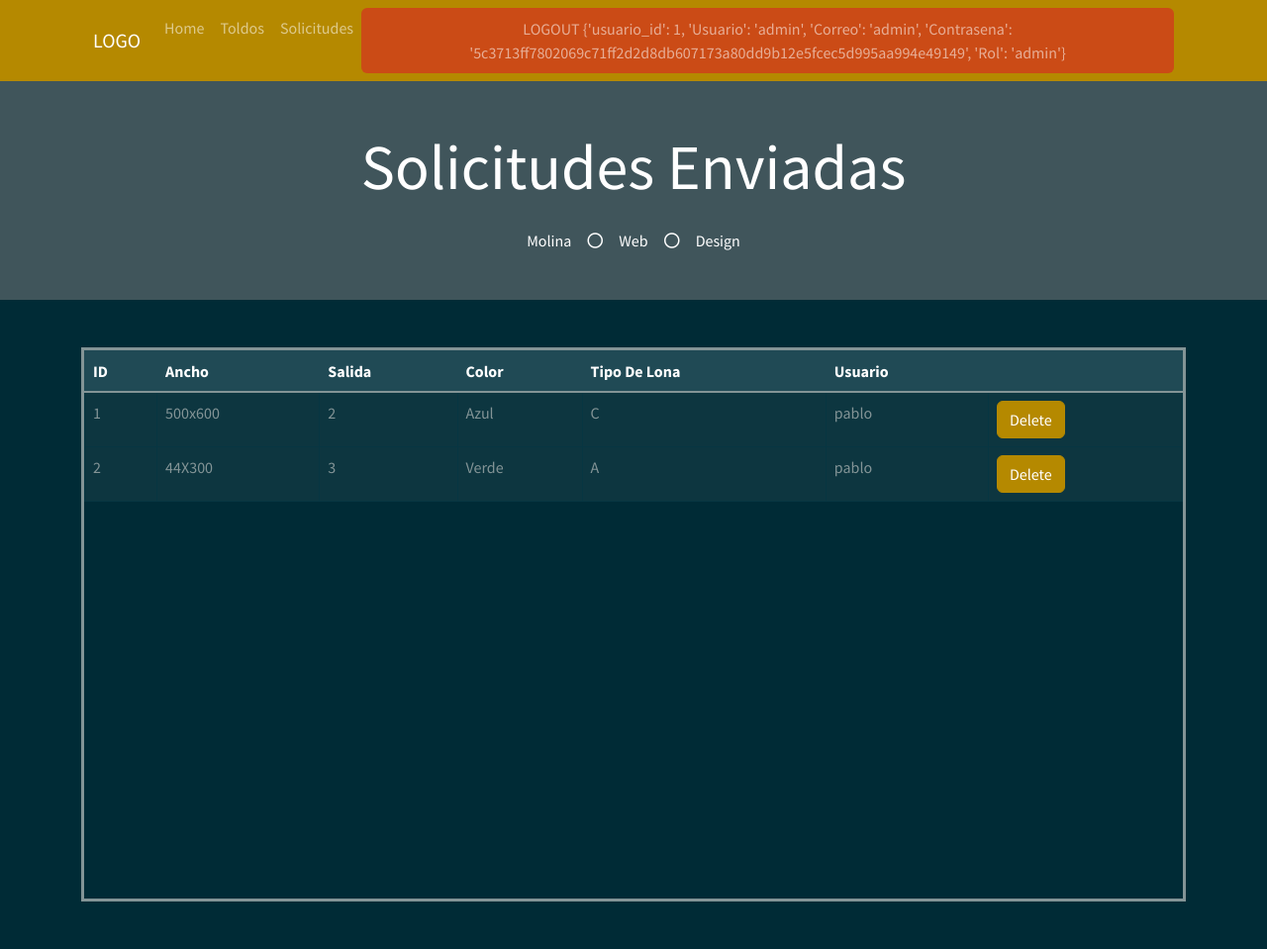
After one commit to pmolina4/MolinaWebDesign, a Flask app: page /solicitudes in a window 1280 px wide. The commit adds this page. Shown: the whole page at 99% size. Run offline with Flask 3, Linux system fonts and the light colour scheme; a user stored in the database is signed in; some libraries are stand-ins or nearby versions.

Commit message:
solicitudes usuario
solicitues usuairo

```diff
--- a/MolinaWebDesign/myapp/models.py
+++ b/MolinaWebDesign/myapp/models.py
@@ -122,6 +122,17 @@ def init_db(app) -> dict[str, Callable]:
         db.session.add(presupuestoToldo)
         db.session.commit()
 
+
+    # ------------- FUNCIONES DE Solicitudes  -----------
+
+    def list_solicitudes() -> list[PresupuestoToldo]:
+        solicitudes = PresupuestoToldo.query.all()
+        return [solicitud for solicitud in solicitudes]
+
+
+
+
+
     # create_all es un método de Flask-alchemy que crea la tabla con sus campos
     db.create_all()
 
@@ -136,6 +147,7 @@ def init_db(app) -> dict[str, Callable]:
         "update_toldo" : update_toldo,
         "find_login" : find_login,
         "find_admin" : find_admin,
-        "create_presupuestoT" : create_presupuestoT
+        "create_presupuestoT" : create_presupuestoT,
+        "list_solicitudes" : list_solicitudes
 
     }
--- a/MolinaWebDesign/myapp/templates/includes/navbar_user.html
+++ b/MolinaWebDesign/myapp/templates/includes/navbar_user.html
@@ -14,10 +14,13 @@
                 <div class="collapse navbar-collapse" id="navbarSupportedContent">
                     <ul class="navbar-nav ms-auto mb-2 mb-lg-0">
                         <li class="nav-item">
-                            <a class="nav-link " aria-current="page" href="">Home</a>
+                            <a class="nav-link " aria-current="page" href="/toldo_user">Home</a>
                         </li>
                         <li class="nav-item">
-                            <a class="nav-link" href="#">Toldos</a>
+                            <a class="nav-link" href="/toldo_user">Toldos</a>
+                        </li>
+                        <li class="nav-item">
+                            <a class="nav-link" href="/solicitudes">Solicitudes</a>
                         </li>
 
                         <li class="nav-item">
--- /dev/null
+++ b/MolinaWebDesign/myapp/templates/user/solicitudes.html
@@ -0,0 +1,74 @@
+<!DOCTYPE html>
+<html>
+
+<head>
+    <meta charset="utf-8">
+    <meta http-equiv="X-UA-Compatible" content="IE=edge">
+    <title>MolinaWebDesign</title>
+    <meta name="description" content="">
+    <meta name="viewport" content="width=device-width, initial-scale=1">
+    <link href="https://cdn.jsdelivr.net/npm/bootstrap@5.1.3/dist/css/bootstrap.min.css" rel="stylesheet"
+        integrity="sha384-1BmE4kWBq78iYhFldvKuhfTAU6auU8tT94WrHftjDbrCEXSU1oBoqyl2QvZ6jIW3" crossorigin="anonymous">
+    <link rel="stylesheet" href="../static/style/bootstrap.min(8).css">
+</head>
+
+<body>
+    <!-----------------------------------NAVBAR------------------------------------------>
+    {% include 'includes/navbar_user.html' %}
+
+    <!-- Header Start -->
+    <div class="jumbotron jumbotron-fluid bg-jumbotron" style=" background-color: rgba(128, 128, 128, 0.5);">
+        <div class="container text-center py-5">
+            <h3 class="text-white display-3 mb-4">Solicitudes Enviadas</h3>
+            <div class="d-inline-flex align-items-center text-white">
+                <p class="m-0">Molina</p>
+                <i class="far fa-circle px-3"></i>
+                <p class="m-0">Web</p>
+                <i class="far fa-circle px-3"></i>
+                <p class="m-0">Design</p>
+            </div>
+        </div>
+    </div>
+    <!--Tabla Solicitues -->
+
+    <div class="container my-5">
+        <div style=" overflow:auto;  height: 70vh; border-style: solid;">
+            <table class="table table-bordered mx-auto">
+                <thead class="table-dark">
+                    <tr class="table-active">
+                        <th>ID</th>
+                        <th>Ancho</th>
+                        <th>Salida</th>
+                        <th>Color</th>
+                        <th>Tipo De Lona</th>
+                        <th>Usuario</th>
+                        <th></th>
+                    </tr>
+                </thead>
+                <tbody>
+                    {% for solicitud in solicitudes %}
+                    <tr>
+                        <td> {{ solicitud.PresupuestoToldo_id }} </td>
+                        <td> {{ solicitud.Ancho }} </td>
+                        <td> {{ solicitud.Salida }} </td>
+                        <td> {{ solicitud.Color }} </td>
+                        <td> {{ solicitud.TipoLona }} </td>
+                        <td> {{ solicitud.Usu }} </td>
+                        <td> <a class="btn btn-primary" href="">Delete</a></td>
+                    </tr>
+                    {% endfor %}
+                </tbody>
+            </table>
+        </div>
+    </div>
+
+    <script src="https://cdn.jsdelivr.net/npm/sweetalert2@11"></script>
+    <script src="https://cdn.jsdelivr.net/npm/@popperjs/core@2.10.2/dist/umd/popper.min.js"
+        integrity="sha384-7+zCNj/IqJ95wo16oMtfsKbZ9ccEh31eOz1HGyDuCQ6wgnyJNSYdrPa03rtR1zdB"
+        crossorigin="anonymous"></script>
+    <script src="https://cdn.jsdelivr.net/npm/bootstrap@5.1.3/dist/js/bootstrap.min.js"
+        integrity="sha384-QJHtvGhmr9XOIpI6YVutG+2QOK9T+ZnN4kzFN1RtK3zEFEIsxhlmWl5/YESvpZ13"
+        crossorigin="anonymous"></script>
+</body>
+
+</html>
--- a/MolinaWebDesign/myapp/views.py
+++ b/MolinaWebDesign/myapp/views.py
@@ -164,7 +164,7 @@ def init_views(app, db_access: dict[str, Callable]):
         usuario = session['usuario']
         usu = usuario
 
-        return render_template("toldos_user.html",toldos=toldos, usu=usu)
+        return render_template("user/toldos_user.html",toldos=toldos, usu=usu)
 
     # ------------------VIEW DE DETAILS TOLDO-------------------------
 
@@ -175,7 +175,7 @@ def init_views(app, db_access: dict[str, Callable]):
             toldo = read_toldo(Toldo_id)
             usuario = session['usuario']
             usu = usuario
-            return render_template("details_toldo.html", toldo=toldo, usu=usu)
+            return render_template("user/details_toldo.html", toldo=toldo, usu=usu)
 
         if request.method == "POST":
             usuario = session['usuario']
@@ -189,3 +189,15 @@ def init_views(app, db_access: dict[str, Callable]):
                 usuario=usu
             )
             return redirect("/toldo_user")
+
+
+    # ------------------VIEW DE Solicitudes USER-------------------------
+
+    @app.route("/solicitudes", methods=["GET", "POST"])
+    def solicitudes():
+        list_solicitud = db_access["list_solicitudes"]
+        solicitudes = list_solicitud()
+        usuario = session['usuario']
+        usu = usuario
+
+        return render_template("user/solicitudes.html",solicitudes=solicitudes, usu=usu)
```
Also changed, not shown: MolinaWebDesign/myapp/templates/user/details_toldo.html (renamed from MolinaWebDesign/myapp/templates/details_toldo.html, +70 -15 lines), MolinaWebDesign/instance/persianas_molina.sqlite3, MolinaWebDesign/myapp/templates/user/toldos_user.html (renamed from MolinaWebDesign/myapp/templates/toldos_user.html).
